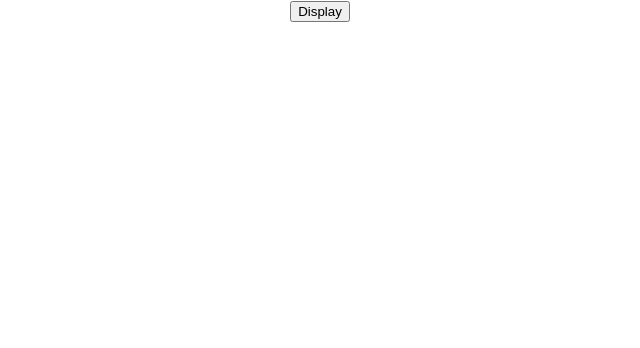
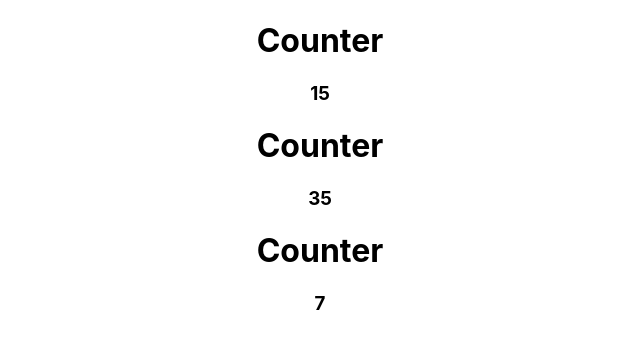
Before and after one commit to Rshukla12/react-week-3, a React (Create React App) app: page / in a window 1280 px wide. Shown: the top 348 px of the page, without its empty margins (320-960 px from the left). Built offline with nearby package versions, Linux system fonts and the light colour scheme.

Commit message:
Created Timer with intial and end time props and clean up functions

```diff
--- a/src/App.js
+++ b/src/App.js
@@ -1,6 +1,7 @@
 import { useState } from 'react';
 import './App.css';
-import Counter from './Counter/Counter';
+import Timer from './Timer/Timer';
+// import Counter from './Counter/Counter';
 // import Todo from './Todo/Todo';
 
 function App() {
@@ -9,8 +10,11 @@ function App() {
   return (
     <div className="App">
       {/* <Todo /> */}
-      {display && <Counter />}
-      <button onClick={() => setDisplay(!display)}>Display</button>
+      {/* {display && <Counter />}
+      <button onClick={() => setDisplay(!display)}>Display</button> */}
+      <Timer init={10} end={15} />
+      <Timer init={30} end={40} />
+      <Timer init={5} end={7} />
     </div>
   );
 }
--- /dev/null
+++ b/src/Timer/Timer.jsx
@@ -0,0 +1,28 @@
+import { useEffect, useState } from "react";
+
+const Timer = ({init, end}) => {
+    const [counter, setCounter] = useState(init);
+
+    useEffect(() => {
+        const id = setInterval(() => {
+            setCounter((prev) => {
+                if ( prev === end-1 ) clearInterval(id);
+                return (prev + 1);
+            })
+        }, 1000);
+
+        return () => {
+            clearInterval(id);
+        };
+    }, []);
+
+
+    return (
+        <div>
+            <h1>Counter</h1>
+            <h3>{counter}</h3>
+        </div>
+    );
+}
+
+export default Timer
```
